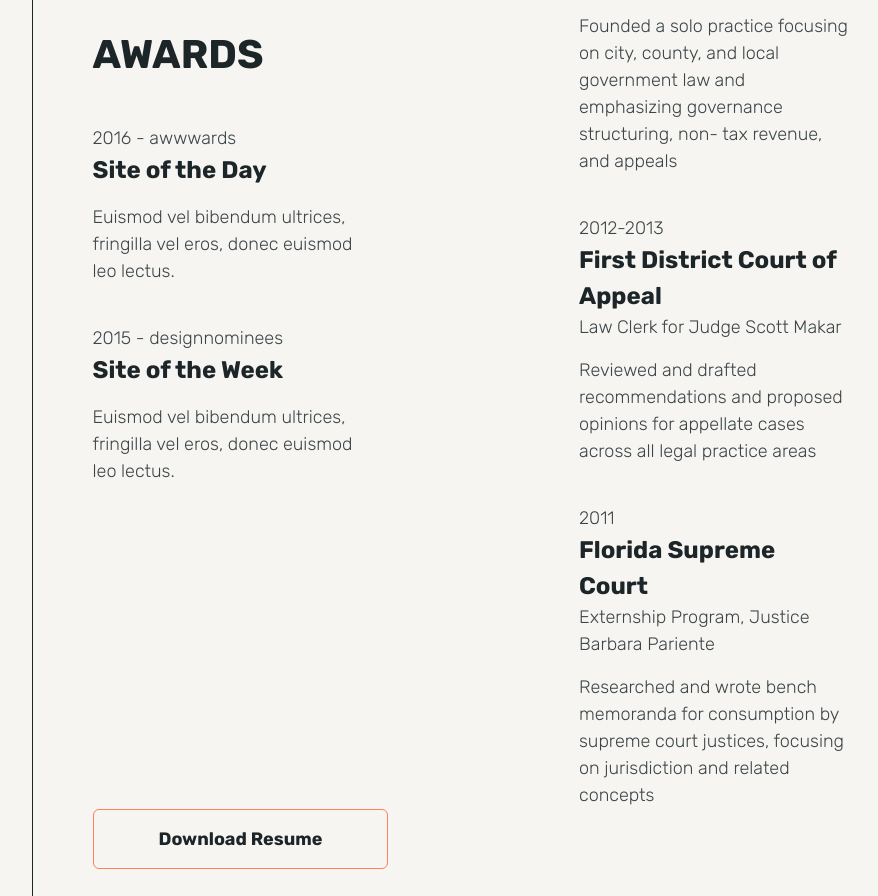
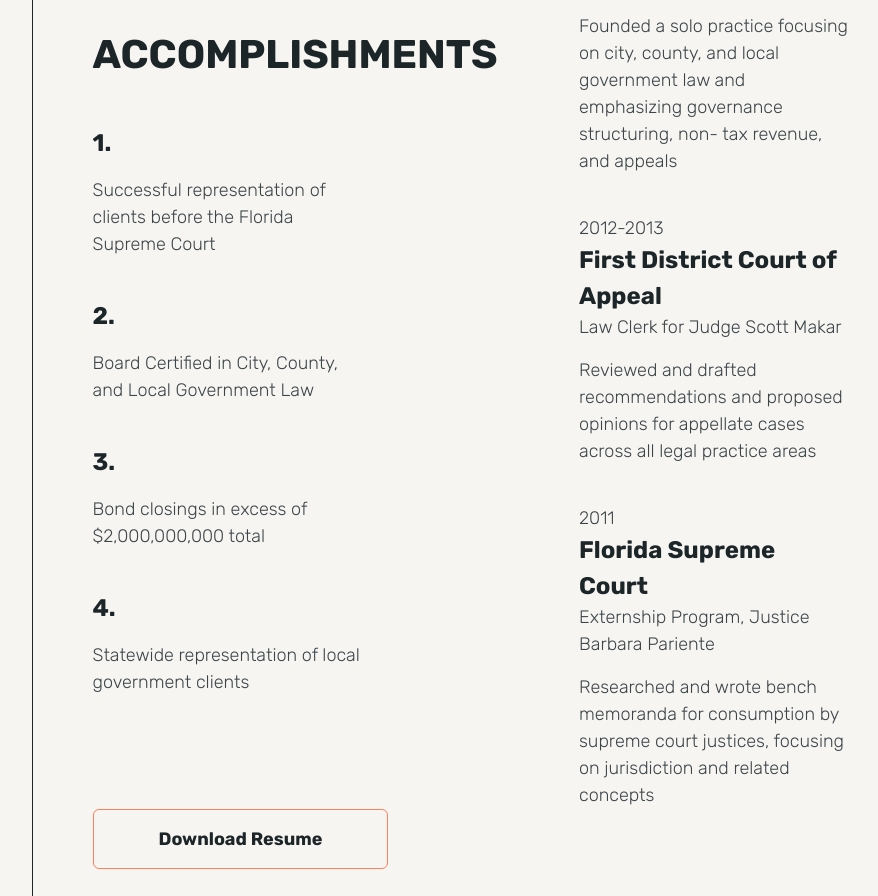
Before and after one commit to civforgelaw/cflaw-site, a website: page index.html in a window 1280 px wide. Shown: the part 4653-5549 px from the top of the page, without its empty margins (316-1194 px from the left). Drawn offline with Linux system fonts and the light colour scheme; animation ran at ten frames a second; a web font is replaced by a local one.

Commit message:
Updated experience section text.

```diff
--- a/index.html
+++ b/index.html
@@ -349,19 +349,29 @@
                 </div>
 
                 <div class="history-items">
-                  <div class="p-title scrolla-element-anim-1 scroll-animate" data-animate="active">AWARDS</div>
+                  <div class="p-title scrolla-element-anim-1 scroll-animate" data-animate="active">ACCOMPLISHMENTS</div>
                   <div class="history-item scrolla-element-anim-1 scroll-animate" data-animate="active">
-                    <div class="date">2016 - awwwards</div>
-                    <div class="name">Site of the Day</div>
+                    <div class="name">1.</div>
                     <div class="text">
-                      <p>Euismod vel bibendum ultrices, fringilla vel eros, donec euismod leo lectus.</p>
+                      <p>Successful representation of clients before the Florida Supreme Court</p>
                     </div>
                   </div>
                   <div class="history-item scrolla-element-anim-1 scroll-animate" data-animate="active">
-                    <div class="date">2015 - designnominees</div>
-                    <div class="name">Site of the Week</div>
+                    <div class="name">2.</div>
                     <div class="text">
-                      <p>Euismod vel bibendum ultrices, fringilla vel eros, donec euismod leo lectus.</p>
+                      <p>Board Certified in City, County, and Local Government Law</p>
+                    </div>
+                  </div>
+                  <div class="history-item scrolla-element-anim-1 scroll-animate" data-animate="active">
+                    <div class="name">3.</div>
+                    <div class="text">
+                      <p>Bond closings in excess of $2,000,000,000 total</p>
+                    </div>
+                  </div>
+                  <div class="history-item scrolla-element-anim-1 scroll-animate" data-animate="active">
+                    <div class="name">4.</div>
+                    <div class="text">
+                      <p>Statewide representation of local government clients</p>
                     </div>
                   </div>
                 </div>
```
